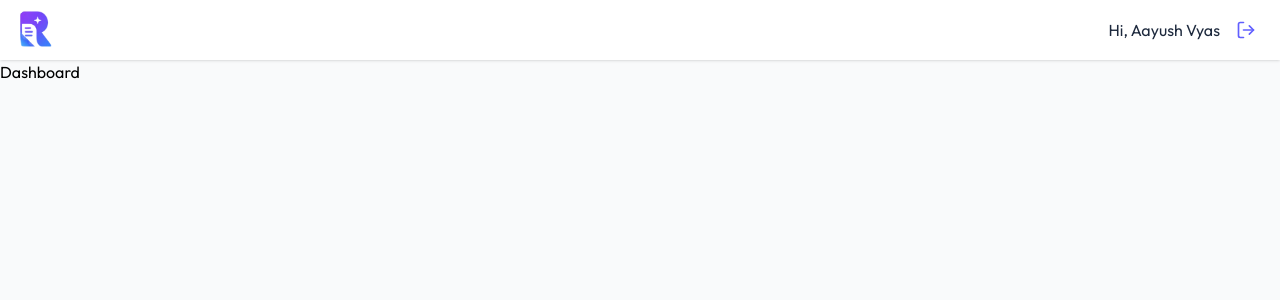
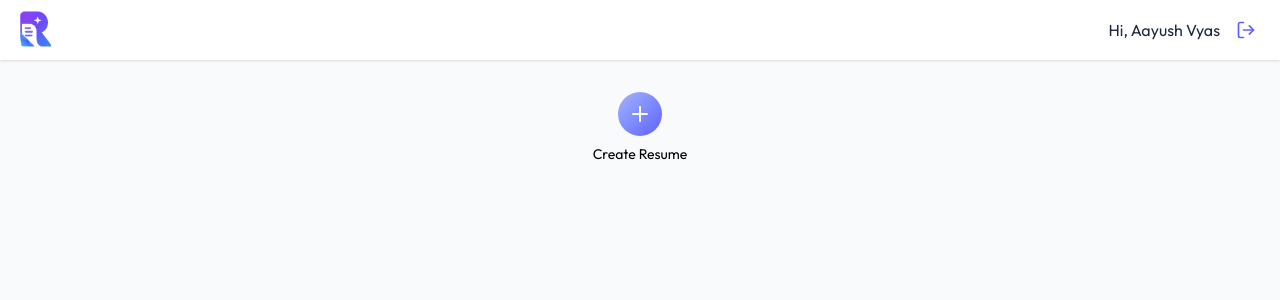
Before and after one commit to aayushvyas025/Resuvo, a React (Vite) app in the folder client/: page /app in a window 1280 px wide. Shown: the top 300 px of the page. Built offline with nearby package versions, Linux system fonts and the light colour scheme.

Commit message:
DashboardGreeting component added

```diff
--- /dev/null
+++ b/client/src/components/Dashboard/DashboardGreeting.jsx
@@ -0,0 +1,11 @@
+import React from "react";
+
+function DashboardGreeting({ username }) {
+  return (
+    <p className="text-1xl font-medium mb-6 bg-gradient-to-r from-slate-600 to-slate-700 bg-clip-text text-transparent sm:hidden">
+      Welcome {username} !
+    </p>
+  );
+}
+
+export default DashboardGreeting;
--- a/client/src/pages/Dashboard.jsx
+++ b/client/src/pages/Dashboard.jsx
@@ -1,7 +1,25 @@
+import { PlusIcon } from "lucide-react";
 import { Suspense } from "react";
+import DashboardGreeting from "../components/Dashboard/DashboardGreeting";
 
 function Dashboard() {
-  return <Suspense>Dashboard</Suspense>;
+  return (
+    <Suspense>
+      <div>
+        <div className="max-w-7xl mx-auto px-4 py-8">
+          <DashboardGreeting username={"Aayush Vyas"} />
+          <div className="flex gap-4">
+            <button className="w-full group flex flex-col items-center gap-2">
+              <PlusIcon className="size-11 transition-all duration-300 p-2.5 bg-gradient-to-br from-indigo-300 to-indigo-500 text-white rounded-full" />
+              <span className="text-sm group-hover:text-indigo-600 transition-all duration-300">
+                Create Resume
+              </span>
+            </button>
+          </div>
+        </div>
+      </div>
+    </Suspense>
+  );
 }
 
 export default Dashboard;
```
